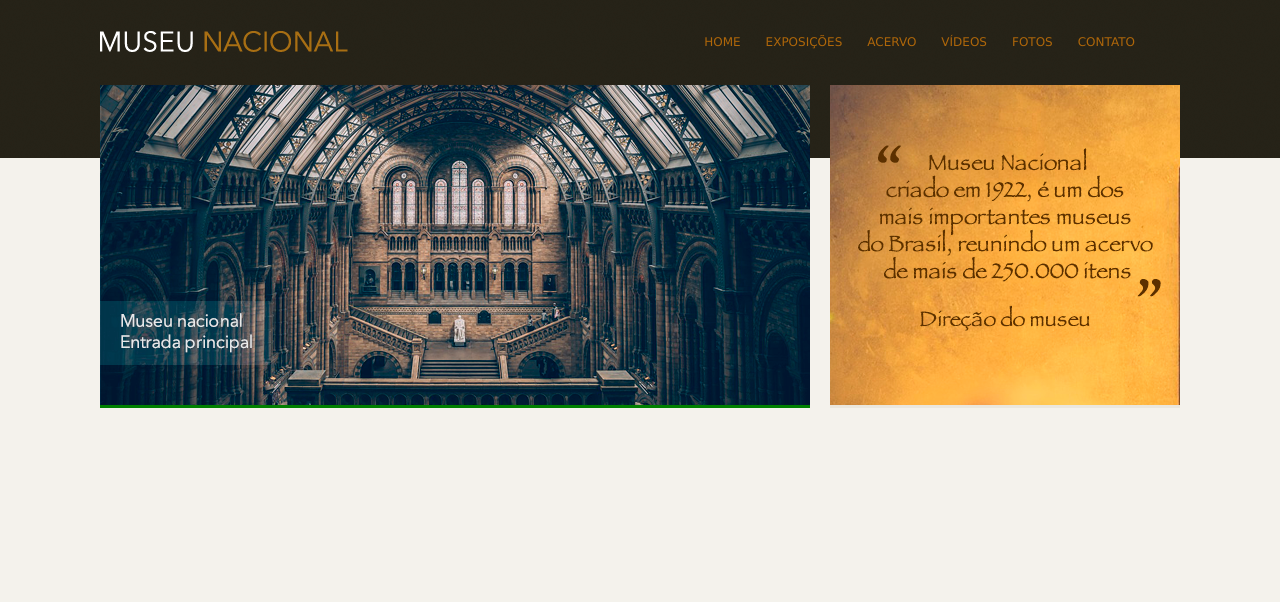
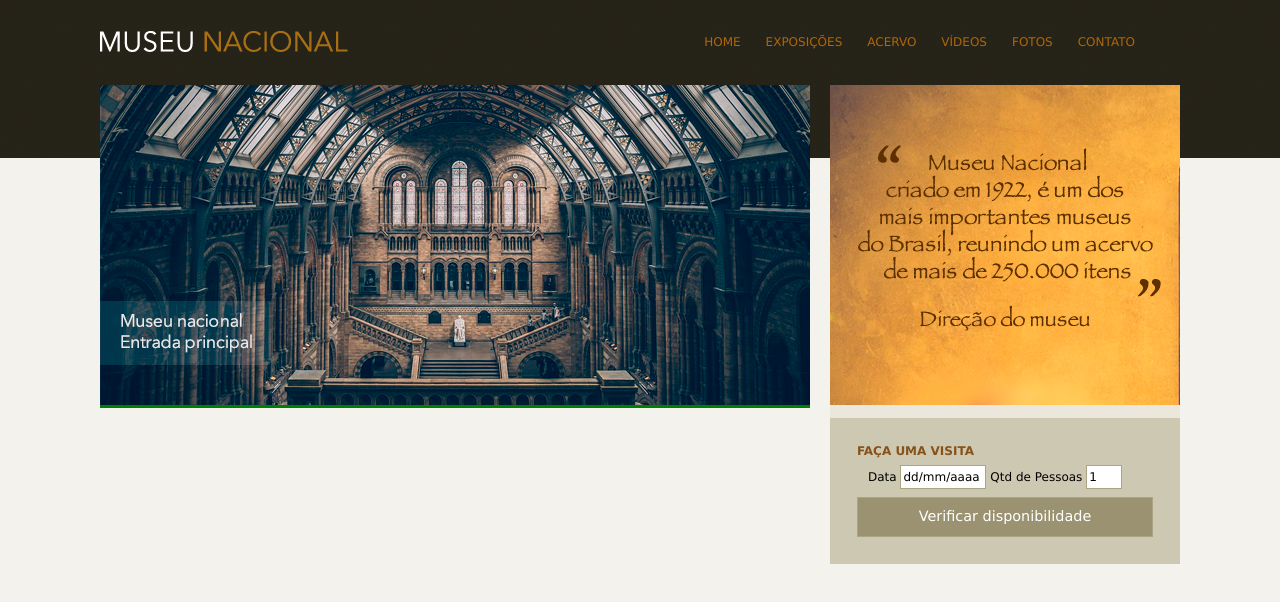
Before and after one commit to gibadeives/Museu-Nacional, a plain HTML site: page index.html in a window 1280 px wide. Drawn offline with Linux system fonts and the light colour scheme.

Commit message:
Inserindo agenda de visitas
Definindo aside lateral direito e inserindo formulario para agenda de visitas em HTML.
Alterações consequentes a isso no estilo CSS.

```diff
--- a/css/estilo.css
+++ b/css/estilo.css
@@ -74,5 +74,49 @@ aside {
 	width: 350px;
 	float: right;
 	background: #ebe7dd;
+}
 
+section#visita{
+	background: #cdc8b1;
+	padding: 10px 27px 27px 27px;
+	margin-top: 10px;
 }
+
+h4 {
+	color: #86521a;
+	text-transform: uppercase;
+	padding-bottom: 3px;
+	margin-bottom: 0;
+}
+
+
+/* Formulários
+------------------------------------ */
+input {
+	height: 20px;
+	width: 80px;
+	background:#fff;
+	border: none;
+	font-size: 1em;
+}
+
+input.campo {
+	border: 1px solid #ada484;
+}
+
+input.botao {
+	background: #9b9271;
+	color: white;
+	width: 100%;
+	height: 40px;
+	font-size: 1.2em;
+	border: 1px solid #ada484;
+}
+
+fieldset {
+	border: none;
+}
+
+legend {
+	display: none;
+}
--- a/index.html
+++ b/index.html
@@ -42,18 +42,33 @@
         <div id="principal"><!--Iníco principal-->
 
             <div id="conteudo"><!--Iníco conteúdo-->
-
                 <section id="capa"><!--Iníco da Seção-->
                     <img src="img/museu.png">
                 </section><!--Fim da Seção-->
-
             </div><!--Fim conteúdo-->
 
             <aside><!--Iníco lateral-->
-
                 <section id="depoimento"><!--Iníco da Seção-->
                     <img src="img/depoimento.png">
                 </section><!--Fim da Seção-->
+
+                <section id="visita"><!--Iníco da Seção-->
+                    <h4>Faça uma visita</h4>
+                    <form><!--Iníco de Formulário-->
+                        <fieldset>
+                            <legend>Selecione uma data</legend>
+
+                            <label for="data">Data</label>
+                            <input class="campo" type="text" id="data" value="dd/mm/aaaa">
+
+                            <label for="qtd">Qtd de Pessoas</label>
+                            <input class="campo" style="width: 30px;" type="text" id="qtd" value="1">
+
+                        </fieldset>
+                        <input class="botao" type="submit" value="Verificar disponibilidade">
+
+                    </form>
+                </section><!--Fim de Formulário-->
 
             </aside><!--Fim lateral-->
 
```
